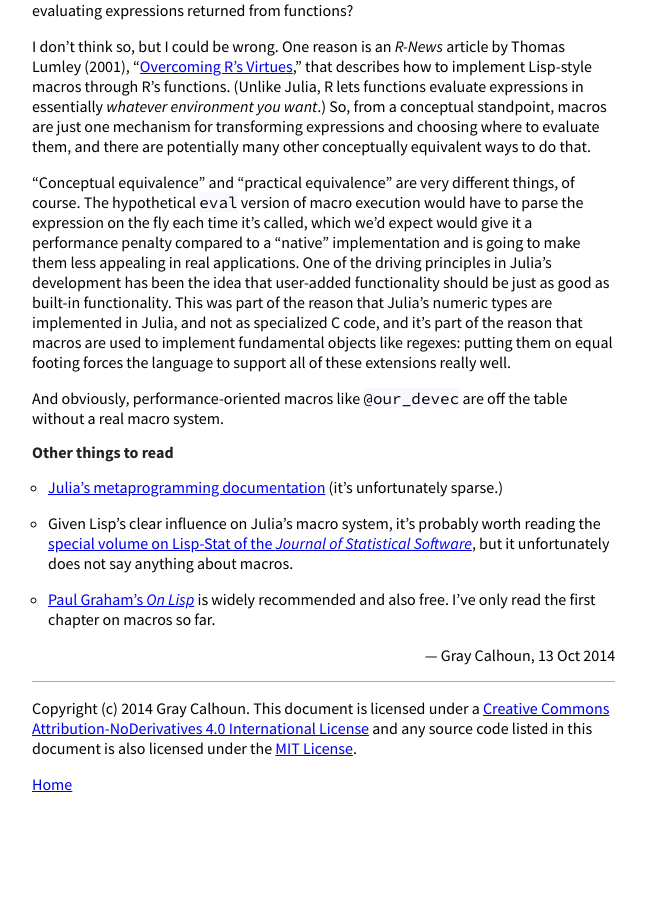
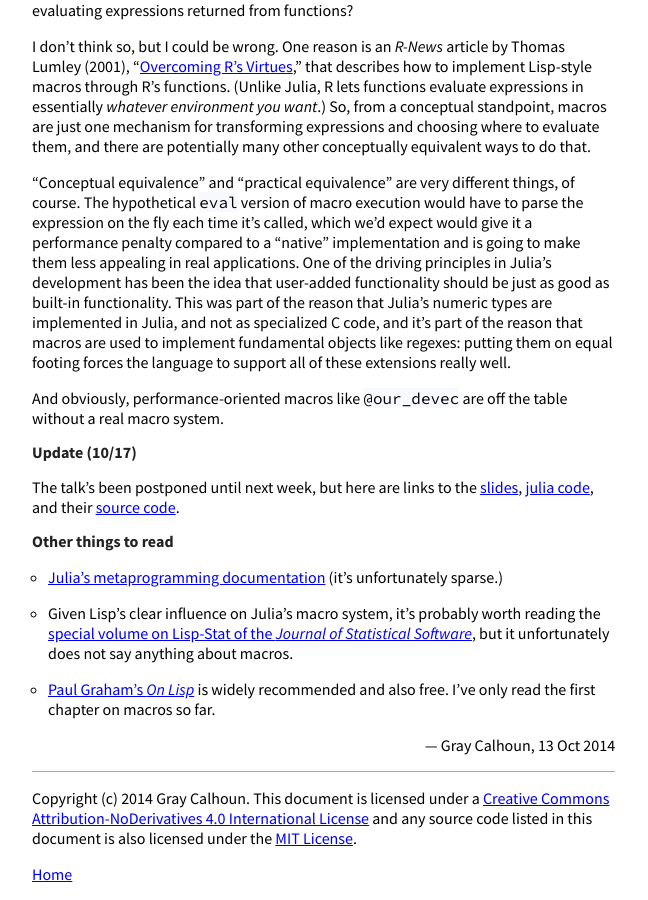
Before and after one commit to mmkuang/grayclhn.github.io, a Jekyll site: the page built from notes/_posts/2014-10-13-julia-macros.md, in a window 1280 px wide and 900 px high, scrolled down 7635 px. Shown: the whole window, without its empty margins (0-648 px from the left). Built offline with Jekyll 4.4.1, drawn with Linux system fonts in a browser that asks for light colours; Markdown is read by kramdown in place of the engine named in the settings; before the commit the page ends 8445 px from its top, so only the background shows below that.

Commit message:
Add slides and code for Julia talk

```diff
--- a/notes/_posts/2014-10-13-julia-macros.md
+++ b/notes/_posts/2014-10-13-julia-macros.md
@@ -493,6 +493,12 @@ well.
 And obviously, performance-oriented macros like `@our_devec` are off
 the table without a real macro system.
 
+## Update (10/17)
+The talk's been postponed until next week, but here are links to the
+[slides]({{ site.url }}/dl/macros_etc.df),
+[julia code]({{ site.url }}/dl/macros_etc.jl), and
+their [source code](https://github.com/heike/stat590f/tree/master/macros).
+
 ## Other things to read
 
 * [Julia’s metaprogramming documentation][0] (it’s unfortunately
```
Also changed, not shown: 2 other files.
